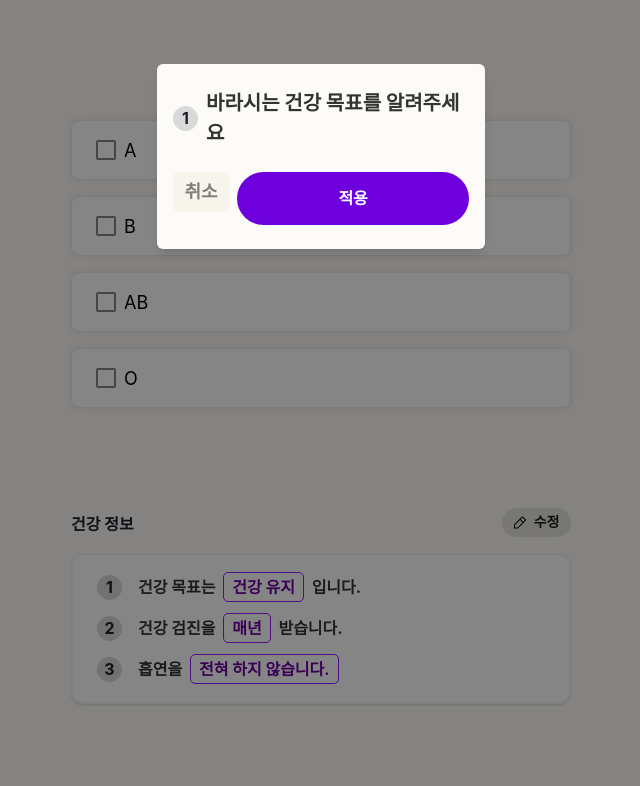
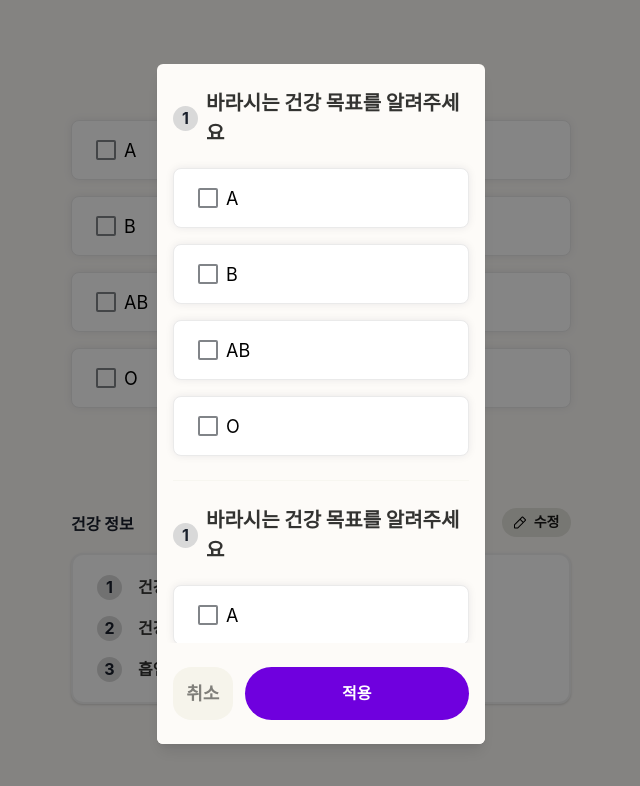
Before and after one commit to foodteacher/FoodTeacherV2-FE, a Next.js app: page /survey in a window 1280 px wide. Both pictures are taken after a click on the button "수정". Shown: the top 786 px of the page, without its empty margins (319-959 px from the left). Built offline with nearby package versions, Linux system fonts and the light colour scheme.

Commit message:
feat : 설문조사 결과 확인 수정 모달
Refs:[#60]

```diff
--- a/app/(featured-slice)/shared/ui/button/RevertButton.tsx
+++ b/app/(featured-slice)/shared/ui/button/RevertButton.tsx
@@ -9,6 +9,7 @@ export const RevertButton = ({ children, onClick, ...props }: ButtonProps) => {
       fontSize={"18px"}
       fontWeight={"bold"}
       {...props}
+      onClick={onClick}
     >
       {children}
     </Button>
--- a/app/(featured-slice)/widgets/survey-funnel/ui/step/TestStep.tsx
+++ b/app/(featured-slice)/widgets/survey-funnel/ui/step/TestStep.tsx
@@ -4,6 +4,7 @@ import { useRouter } from "next/navigation";
 import {
   Button,
   ButtonGroup,
+  Divider,
   Flex,
   ListItem,
   Modal,
@@ -104,24 +105,82 @@ export const TestStep = ({ goNextStep, setState, ...props }: any) => {
           </OrderedList>
         </SurveyResultCard>
       </VStack>
-      <Modal isOpen={isOpen} onClose={onClose}>
+      <Modal isOpen={isOpen} onClose={onClose} scrollBehavior={"inside"}>
         <ModalOverlay />
-        <ModalContent bg={"#FDFBF8"} padding={"24px 16px"} w={"328px"}>
+        <ModalContent
+          bg={"#FDFBF8"}
+          w={"328px"}
+          minH={"625px"}
+          overflow={"scroll"}
+        >
           <VStack spacing={"24px"}>
-            <ModalBody padding={"0"}>
-              <Flex gap={"8px"} alignItems={"center"}>
-                <SurveryResultList query={""} idx={1} fontSize={"20px"}>
-                  바라시는 건강 목표를 알려주세요
-                </SurveryResultList>
-              </Flex>
+            <ModalBody padding={"24px 16px"}>
+              <VStack gap={"20px"} w={"100%"}>
+                <Flex gap={"8px"} alignItems={"center"} dir={"column"}>
+                  <SurveryResultList query={""} idx={1} fontSize={"20px"}>
+                    바라시는 건강 목표를 알려주세요
+                  </SurveryResultList>
+                </Flex>
+                <FrontCheckBox
+                  name=""
+                  options={BLOOD_TYPE_OTPIONS}
+                  w={"100%"}
+                  control={control}
+                  flexDir={"column"}
+                />
+              </VStack>
+              <Divider borderColor={"#F4F3EB"} margin={"24px 0"} />
+              <VStack gap={"20px"} w={"100%"}>
+                <Flex gap={"8px"} alignItems={"center"} dir={"column"}>
+                  <SurveryResultList query={""} idx={1} fontSize={"20px"}>
+                    바라시는 건강 목표를 알려주세요
+                  </SurveryResultList>
+                </Flex>
+                <FrontCheckBox
+                  name=""
+                  options={BLOOD_TYPE_OTPIONS}
+                  w={"100%"}
+                  control={control}
+                  flexDir={"column"}
+                />
+              </VStack>
+              <Divider borderColor={"#F4F3EB"} margin={"24px 0"} />
+
+              <VStack gap={"20px"} w={"100%"}>
+                <Flex gap={"8px"} alignItems={"center"} dir={"column"}>
+                  <SurveryResultList query={""} idx={1} fontSize={"20px"}>
+                    바라시는 건강 목표를 알려주세요
+                  </SurveryResultList>
+                </Flex>
+                <FrontCheckBox
+                  name=""
+                  options={BLOOD_TYPE_OTPIONS}
+                  w={"100%"}
+                  control={control}
+                  flexDir={"column"}
+                />
+              </VStack>
             </ModalBody>
 
-            <ModalFooter padding={0} w={"100%"}>
-              <ButtonGroup w={"100%"}>
-                <RevertButton w={"64px"} onClick={() => onClose()}>
+            <ModalFooter
+              w={"100%"}
+              bottom={"0"}
+              pos={"sticky"}
+              bg={"#FDFBF8"}
+              padding={"24px 16px"}
+            >
+              <ButtonGroup w={"100%"} spacing={"12px"}>
+                <RevertButton
+                  w={"70px"}
+                  h={"53px"}
+                  borderRadius={"32%"}
+                  onClick={() => onClose()}
+                >
                   취소
                 </RevertButton>
-                <SignupButton w={"220px"}>적용</SignupButton>
+                <SignupButton w={"220px"} h={"53px"}>
+                  적용
+                </SignupButton>
               </ButtonGroup>
             </ModalFooter>
           </VStack>
```
